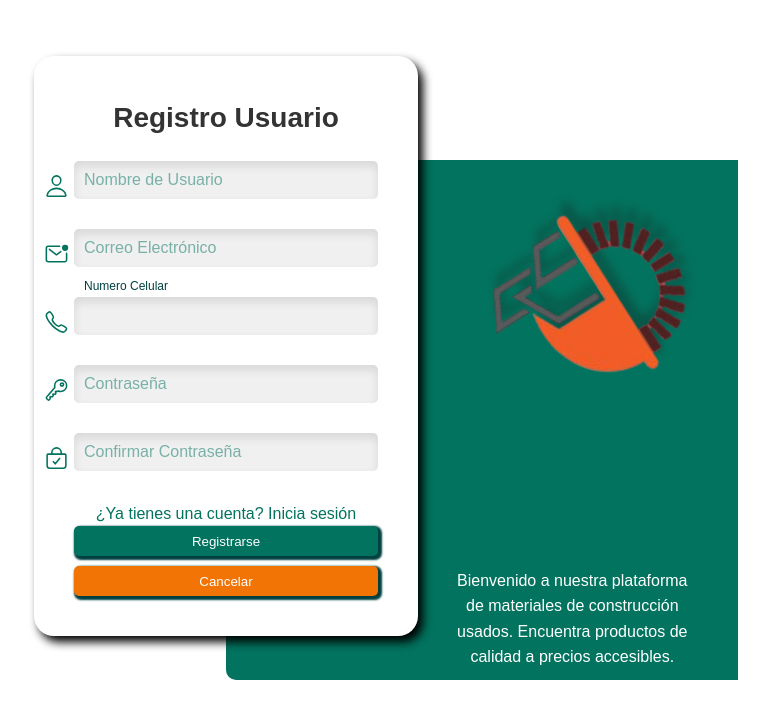
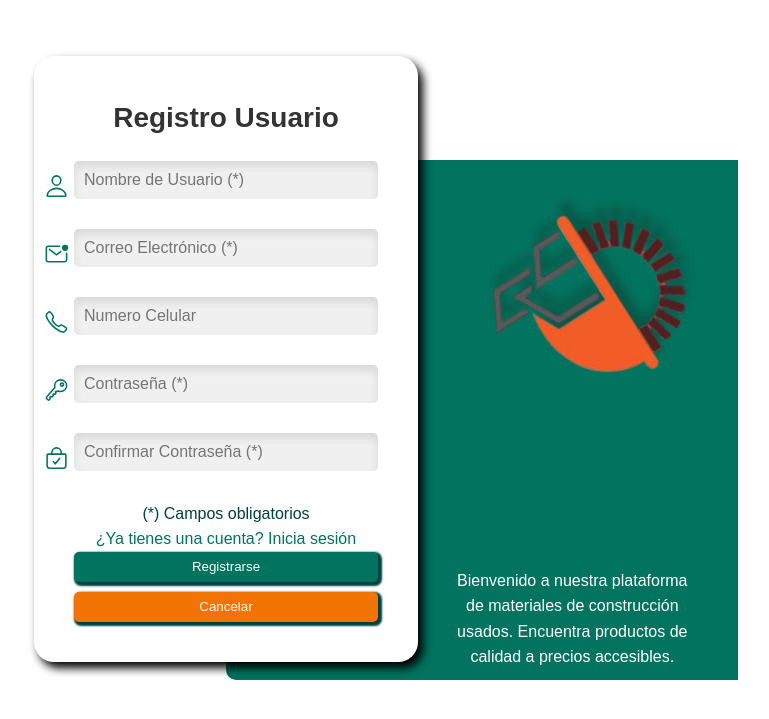
Before and after one commit to 0RLAND0-AV/DevsUp, a Django app: page /registro/ in a window 1280 px wide. Shown: the top 719 px of the page, without its empty margins (286-1055 px from the left). Run offline with Django 5.2, Linux system fonts and the light colour scheme.

Commit message:
se añadio celular en registro para la BD, se valido datos, se puso al frente la notificaion cuando el pass es diferente

```diff
--- a/sitioWeb/static/registro.css
+++ b/sitioWeb/static/registro.css
@@ -249,3 +249,39 @@
   .CancelarRegistro:active{
     background-color: var(--tertiary-color);
   }
+
+
+  /* notificacion cuando las contraseñas no coinciden */
+
+  .toast-container {
+    position: fixed;
+    top: 50%; /* Centrado verticalmente */
+    left: 50%; /* Centrado horizontalmente */
+    transform: translate(-50%, -50%); /* Ajuste para el centro exacto */
+    z-index: 9999; /* Asegúrate de que esté por encima de otros elementos */
+    text-align: center; /* Centra el texto dentro del contenedor */
+}
+
+.toast {
+    background-color: #333; /* Color de fondo */
+    color: #fff; /* Color del texto */
+    padding: 10px 20px;
+    margin: 5px 0; /* Espaciado entre notificaciones */
+    border-radius: 5px;
+    opacity: 0; /* Comienza invisible */
+    transition: opacity 0.5s, transform 0.5s; /* Transiciones para animación */
+    transform: translateY(-10px); /* Para que se mueva un poco hacia arriba */
+}
+
+.toast.success {
+    background-color: #28a745; /* Color de fondo para éxito */
+}
+
+.toast.error {
+    background-color: #dc3545; /* Color de fondo para error */
+}
+
+.toast.show {
+    opacity: 1; /* Hacer visible */
+    transform: translateY(0); /* Posición final */
+}
--- /dev/null
+++ b/sitioWeb/static/registro.js
@@ -0,0 +1,24 @@
+// para activar y desactivar el required
+
+function toggleRequired(input) {
+    if (input.value.length > 0) {
+        input.setAttribute('required', 'required');
+    } else {
+        input.removeAttribute('required');
+    }
+}
+
+
+// notificacion cuando las contraseñas no coinciden
+
+document.addEventListener('DOMContentLoaded', function() {
+    const toasts = document.querySelectorAll('.toast');
+    toasts.forEach(toast => {
+        toast.classList.add('show'); // Muestra la notificación
+
+        // Oculta la notificación después de 3 segundos (3000 ms)
+        setTimeout(() => {
+            toast.classList.remove('show');
+        }, 3000);
+    });
+});
--- a/sitioWeb/templates/registro.html
+++ b/sitioWeb/templates/registro.html
@@ -9,15 +9,21 @@
   <link rel="stylesheet" href="{% static 'registro.css' %}"> <!-- CSS específico para la página de registro -->
   <script  type = "module"  src = " https://unpkg.com/ionicons@7.1.0/dist/ionicons/ionicons.esm.js " > </script>
   <script nomodule  src  = " https://unpkg.com/ionicons@7.1.0/dist/ionicons/ionicons.js " > </script>
+
 </head>
 <body>
+    <!-- se modifico esta parte para q se monstrara el toast -->
+    <div id="toast-container" class="toast-container">
       {% if messages %}
-    <ul class="messages">
           {% for message in messages %}
-            <li{% if message.tags %} class="{{ message.tags }}"{% endif %}>{{ message }}</li>
+              <div class="toast{% if message.tags %} {{ message.tags }}{% endif %}">
+                  {{ message }}
+              </div>
           {% endfor %}
-    </ul>
       {% endif %}
+    </div>
+    <!-- se modifico esta parte para q se monstrara el toast -->
+
   <div class="container">
     <div class="left-section">
         <a href="{% url 'base' %}">
@@ -36,37 +42,54 @@
         <form id="registrationForm" method="POST">
             {% csrf_token %}
 
+          <!-- se quito el texto del label y se le puso en el placeholder -->
           <div class="input-box">
-            <input class="input" type="text" name="username" required>
-            <label>Nombre de Usuario</label>
+            <input class="input" type="text" name="username" placeholder="Nombre de Usuario (*)" required>
+            <label></label>
             <ion-icon name="person-outline"></ion-icon>
           </div>
 
           <div class="input-box">
-            <input class="input" type="email" name="email" required>
-            <label>Correo Electrónico</label>
+            <input class="input" type="email" name="email" placeholder="Correo Electrónico (*)" required>
+            <label></label>
             <ion-icon name="mail-unread-outline"></ion-icon>
           </div>
-
+          <!-- se añadio la validacion del apartado de telefono con js-->
+           <!-- se le dio name= NumTelefono para mandar la informacion a la BD -->
           <div class="input-box">
-            <input class="input" type="tel">
-            <label>Numero Celular</label>
+            <input
+                id="telefono"
+                class="input"
+                type="tel"
+                name="NumTelefono"
+                minlength="8"
+                maxlength="8"
+                placeholder="Numero Celular"
+                oninput="toggleRequired(this)"
+                pattern="[0-9]*"
+                onkeypress="return event.charCode >= 48 && event.charCode <= 57"
+            >
+            <label></label>
             <ion-icon name="call-outline"></ion-icon>
         </div>
 
+
           <div class="input-box">
-            <input class="input" type="password" name="password" required>
-            <label>Contraseña</label>
+            <input class="input" type="password" name="password" placeholder="Contraseña (*)" required>
+            <label></label>
             <ion-icon name="key-outline"></ion-icon>
           </div>
 
           <div class="input-box">
-            <input class="input" type="password" name="confirmPassword" required>
-            <label>Confirmar Contraseña</label>
+            <input class="input" type="password" name="confirmPassword" placeholder="Confirmar Contraseña (*)" required>
+            <label></label>
             <ion-icon name="bag-check-outline"></ion-icon>
           </div>
+          <!-- se quito el texto del label y se le puso en el placeholder -->
 
                 <div class="login-link">
+                    <label>(*) Campos obligatorios</label>
+                    <br>
                     <a href="{% url 'base' %}">¿Ya tienes una cuenta? Inicia sesión</a>
                     <button class="Registrarse" type="submit">Registrarse</button>
                     <button class="CancelarRegistro"> <a href="{% url 'base' %}" >Cancelar</a> </button>
@@ -75,5 +98,7 @@
       </div>
     </div>
   </div>
+
+  <script src="{% static 'registro.js' %}"></script>
 </body>
 </html>
--- a/sitioWeb/views.py
+++ b/sitioWeb/views.py
@@ -47,11 +47,13 @@ def login_view(request):
 
     return render(request, 'base.html')
 
+# se añadio telefono con el valor de NumTelefono para mandarlo a la BD(celular)
 def registroView(request):
     if request.method == 'POST':
         # Obtener los datos del formulario
         nombre = request.POST.get('username')
         correo = request.POST.get('email')
+        telefono = request.POST.get('NumTelefono')
         contraseña = request.POST.get('password')
         confirmar_contraseña = request.POST.get('confirmPassword')
 
@@ -65,7 +67,7 @@ def registroView(request):
             return redirect('registro')
 
         # Crear y guardar el usuario en la base de datos
-        usuario = Usuario(nombre=nombre, correo=correo, contraseña=contraseña)
+        usuario = Usuario(nombre=nombre, correo=correo, contraseña=contraseña, celular=telefono)
         try:
             usuario.save()
             messages.success(request, 'Usuario registrado exitosamente.')
```
Also changed, not shown: db.sqlite3, media/fotos/db7hx57-73b0603b-f886-4183-b5b6-56f1c92100d6.png (added), media/fotos/db7hx57-73b0603b-f886-4183-b5b6-56f1c92100d6_sfaDlC7.png (added), media/fotos/shizuka_mikazuki___zombie_100_render_by_syahrul1995_dg7qs4w-pre.png (added). Lines whose indentation alone changed are shown as unchanged.
